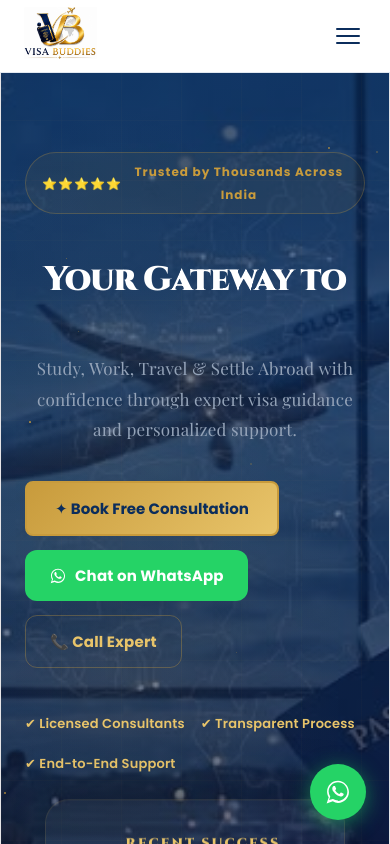
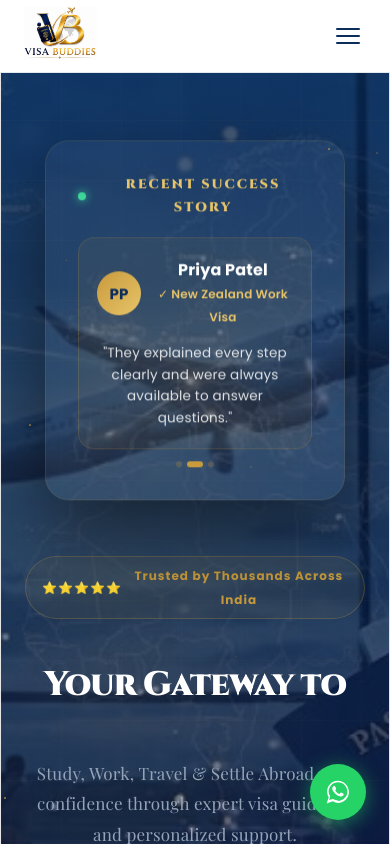
Before and after one commit to hetpatel79/visa-buddies, a React (Vite) app: page / in a window 390 px wide. Shown: the top 844 px of the page. Built offline with nearby package versions, Linux system fonts and the light colour scheme.

Commit message:
Move success story card to top of hero on mobile so it's visible immediately, instead of buried below all CTAs and trust badges; stays on the side on desktop

```diff
--- a/src/App.jsx
+++ b/src/App.jsx
@@ -277,6 +277,7 @@ export default function App(){
           .g4{grid-template-columns:1fr 1fr!important;}
           .hero-h{font-size:34px!important;}
           .hf{flex-direction:column!important;gap:36px!important;}
+          .hero-story{order:-1;margin-bottom:8px;}
         }
       `}</style>
 
@@ -364,7 +365,7 @@ export default function App(){
                 ))}
               </motion.div>
             </div>
-            <motion.div initial={{ opacity: 0, x: 0, scale: 0.95 }} animate={{ opacity: 1, x: 0, scale: 1 }} transition={{ duration: 0.9, delay: 0.2, ease: [0.22, 1, 0.36, 1] }} style={{ width: "100%" }}>
+            <motion.div className="hero-story" initial={{ opacity: 0, x: 0, scale: 0.95 }} animate={{ opacity: 1, x: 0, scale: 1 }} transition={{ duration: 0.9, delay: 0.2, ease: [0.22, 1, 0.36, 1] }} style={{ width: "100%" }}>
               <motion.div animate={{ y: [0, -14, 0] }} transition={{ duration: 5, repeat: Infinity, ease: "easeInOut" }}
                 style={{ background: "rgba(255,255,255,0.04)", backdropFilter: "blur(20px)", border: `1px solid ${C.gold}22`, borderRadius: 24, padding: 32, boxShadow: "0 32px 80px rgba(0,0,0,.5)", width: "100%", maxWidth: 300, marginLeft: "auto", marginRight: "auto" }}>
                 <div style={{ display: "flex", alignItems: "center", gap: 8, justifyContent: "center", marginBottom: 18 }}>
```
